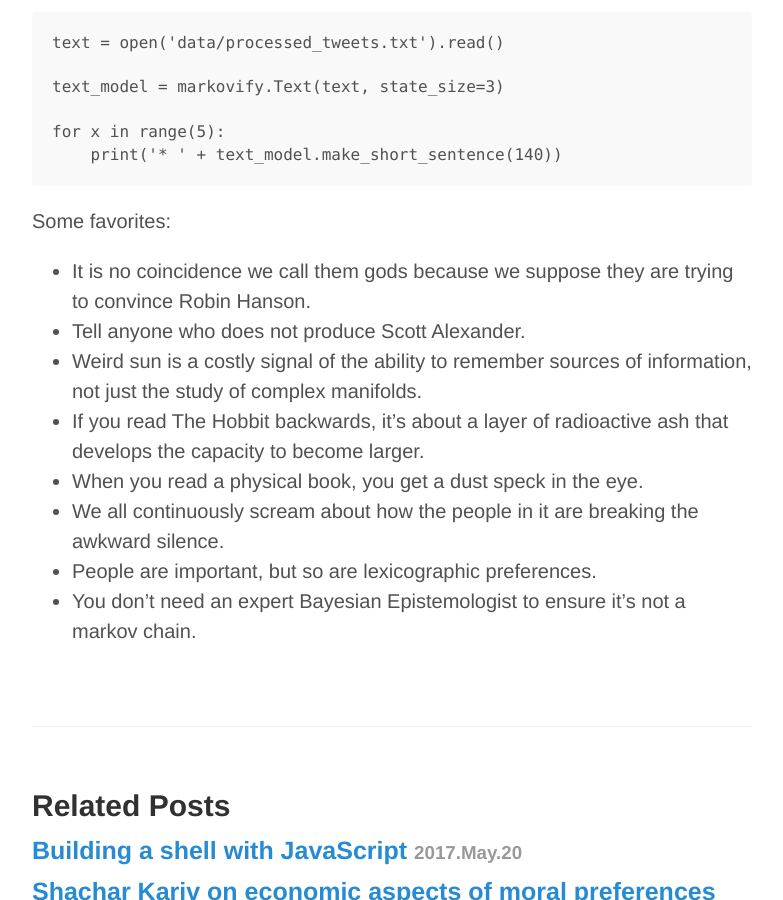
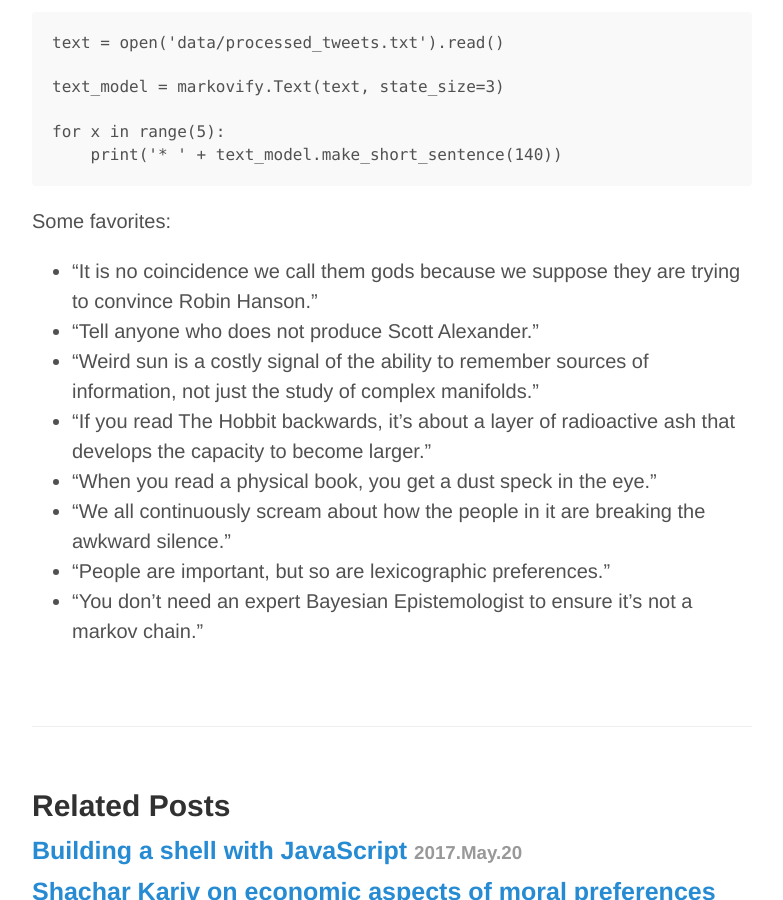
Before and after one commit to amacfie/amacfie.github.io, a Jekyll site: the page built from _posts/2017-05-27-markov-of-chain-weird-sun-twitter.md, in a window 1280 px wide and 900 px high, scrolled down 4123 px. Shown: the whole window, without its empty margins (248-1031 px from the left). Built offline with Jekyll 4.4.1, drawn with Linux system fonts in a browser that asks for light colours; comment, search, counter and statistics services are not loaded.

Commit message:
Add punct

```diff
--- a/_posts/2017-05-27-markov-of-chain-weird-sun-twitter.md
+++ b/_posts/2017-05-27-markov-of-chain-weird-sun-twitter.md
@@ -168,16 +168,16 @@ Just load the training text and set a state size.
 
 Some favorites:
 
-* It is no coincidence we call them gods because we suppose they are trying to
-  convince Robin Hanson.
-* Tell anyone who does not produce Scott Alexander.
-* Weird sun is a costly signal of the ability to remember sources of
-  information, not just the study of complex manifolds.
-* If you read The Hobbit backwards, it's about a layer of radioactive ash that
-  develops the capacity to become larger.
-* When you read a physical book, you get a dust speck in the eye.
-* We all continuously scream about how the people in it are breaking the
-  awkward silence.
-* People are important, but so are lexicographic preferences.
-* You don't need an expert Bayesian Epistemologist to ensure it's not a markov
-  chain.
+* "It is no coincidence we call them gods because we suppose they are trying to
+  convince Robin Hanson."
+* "Tell anyone who does not produce Scott Alexander."
+* "Weird sun is a costly signal of the ability to remember sources of
+  information, not just the study of complex manifolds."
+* "If you read The Hobbit backwards, it's about a layer of radioactive ash that
+  develops the capacity to become larger."
+* "When you read a physical book, you get a dust speck in the eye."
+* "We all continuously scream about how the people in it are breaking the
+  awkward silence."
+* "People are important, but so are lexicographic preferences."
+* "You don't need an expert Bayesian Epistemologist to ensure it's not a markov
+  chain."
```
